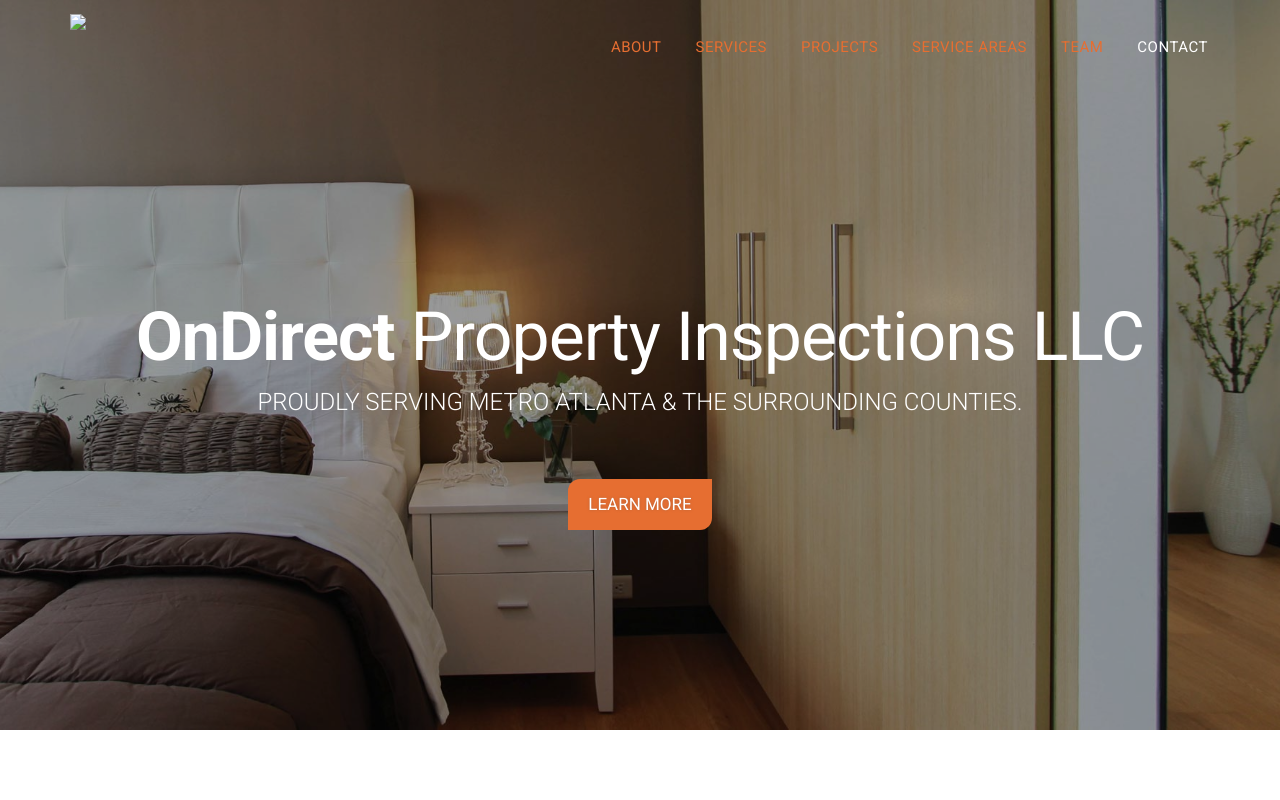
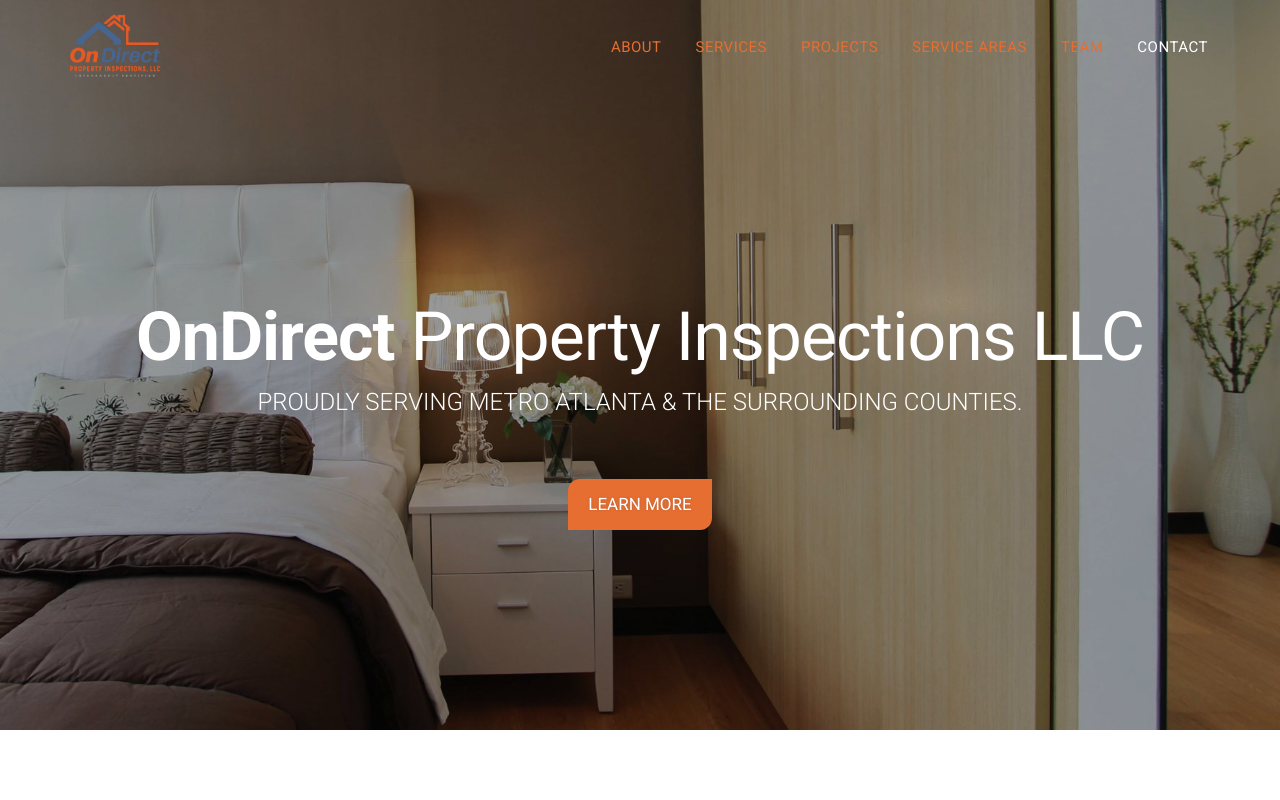
Before and after one commit to kwasiDzissah/kwasiDzissah.github.io, a plain HTML site: page index.html in a window 1280 px wide. Shown: the top 800 px of the page. Drawn offline with Linux system fonts and the light colour scheme.

Commit message:
edited the logo
logo position

```diff
--- a/index.html
+++ b/index.html
@@ -40,7 +40,7 @@
     <!-- Brand and toggle get grouped for better mobile display -->
     <div class="navbar-header">
       <button type="button" class="navbar-toggle collapsed" data-toggle="collapse" data-target="#bs-example-navbar-collapse-1"> <span class="sr-only">Toggle navigation</span> <span class="icon-bar"></span> <span class="icon-bar"></span> <span class="icon-bar"></span> </button>
-      <a class="navbar-brand" href="#page-top"><img src="Ondirectweb.png" style="max-width:90px; margin-top:-21px;"></a>
+      <a class="navbar-brand" href="#page-top"><img src="img/Ondirectweb.png" style="max-width:90px; margin-top:-21px;"></a>
      </div>
 
     <!-- Collect the nav links, forms, and other content for toggling -->
```
